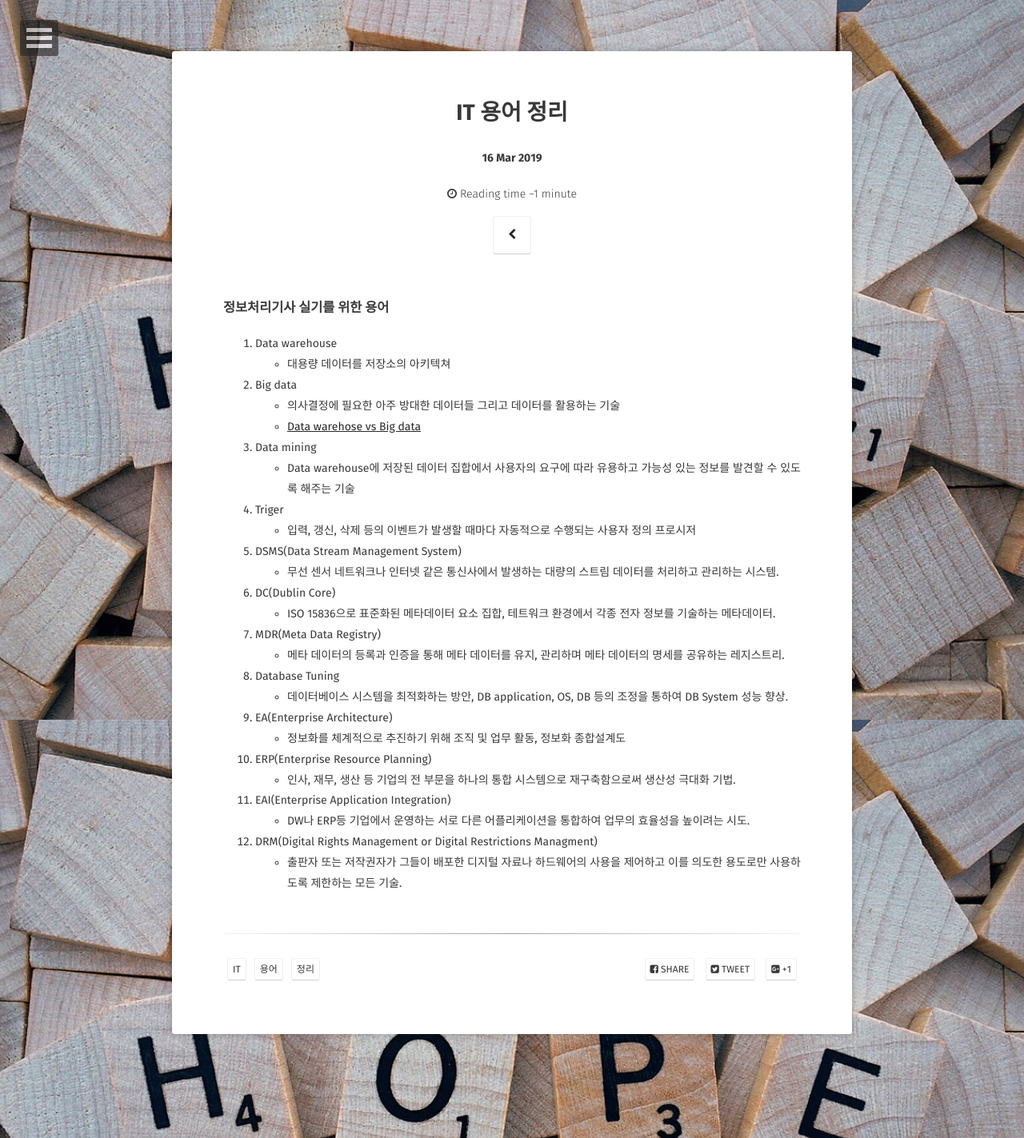
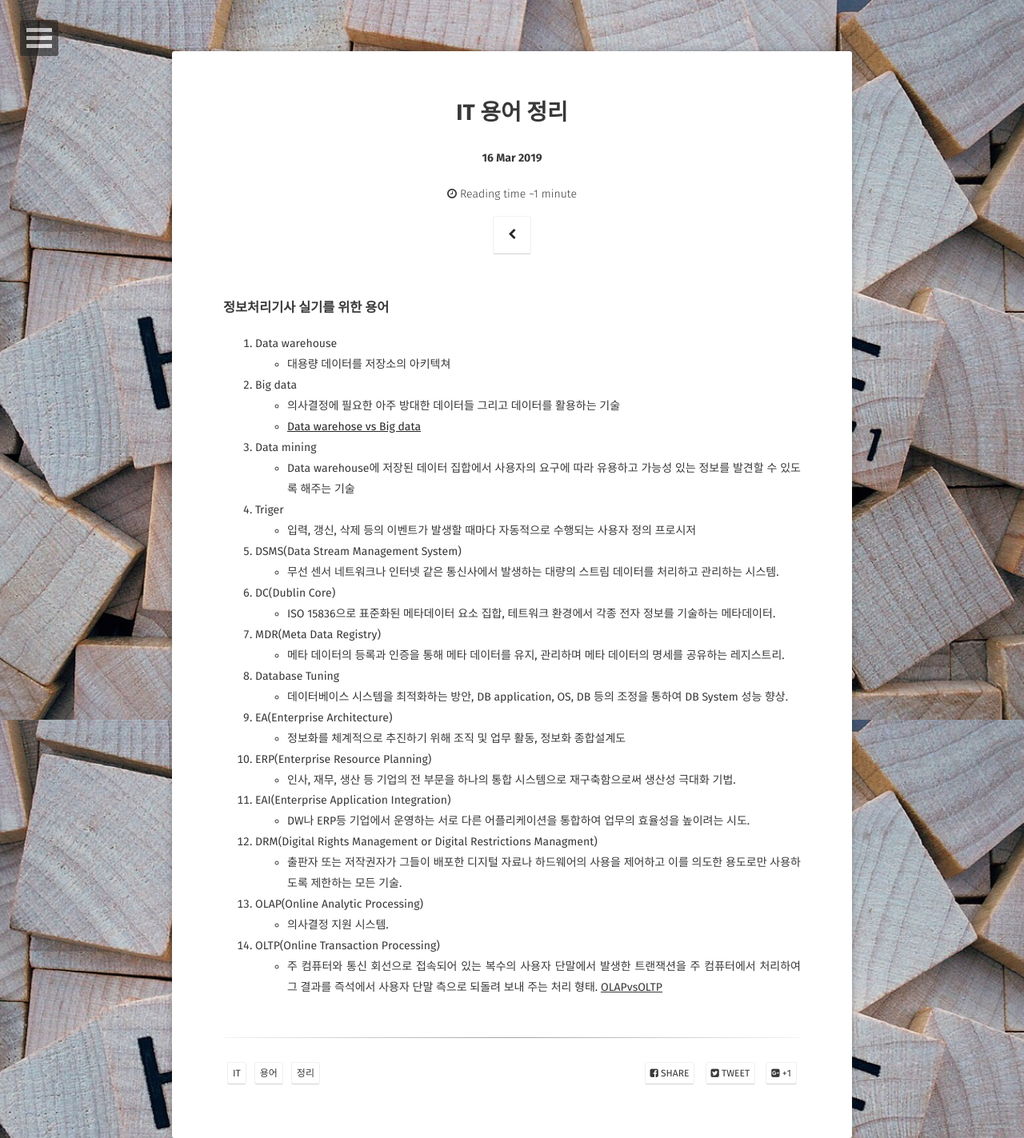
Before and after one commit to Jungjihyuk/JH_Life, a Jekyll site: the page built from _posts/2019-03-16-IT-Terms.md, in a window 1280 px wide. Shown: the whole page at 80% size. Built offline with Jekyll 4.4.1, drawn with Linux system fonts in a browser that asks for light colours; some web fonts are replaced; comment, search, counter and statistics services are not loaded.

Commit message:
it terms 추가

```diff
--- a/_posts/2019-03-16-IT-Terms.md
+++ b/_posts/2019-03-16-IT-Terms.md
@@ -36,3 +36,8 @@ tag:
 - DW나 ERP등 기업에서 운영하는 서로 다른 어플리케이션을 통합하여 업무의 효율성을 높이려는 시도.
 12. DRM(Digital Rights Management or Digital Restrictions Managment)
 - 출판자 또는 저작권자가 그들이 배포한 디지털 자료나 하드웨어의 사용을 제어하고 이를 의도한 용도로만 사용하도록 제한하는 모든 기술.
+13. OLAP(Online Analytic Processing)
+- 의사결정 지원 시스템.
+14. OLTP(Online Transaction Processing)
+- 주 컴퓨터와 통신 회선으로 접속되어 있는 복수의 사용자 단말에서 발생한 트랜잭션을 주 컴퓨터에서 처리하여 그 결과를 즉석에서 사용자 단말 측으로 되돌려 보내 주는 처리 형태.
+[OLAPvsOLTP]()
```
